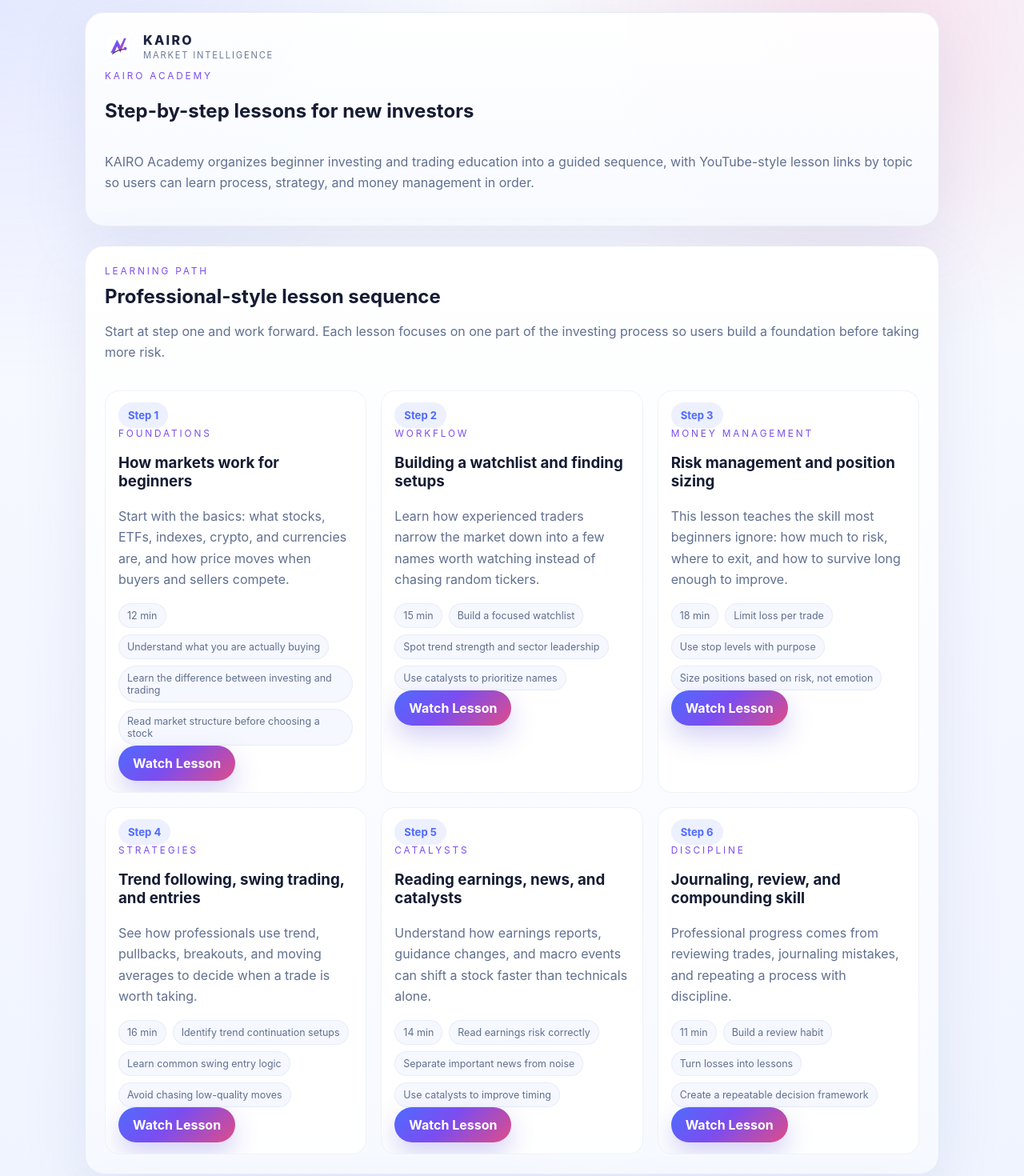
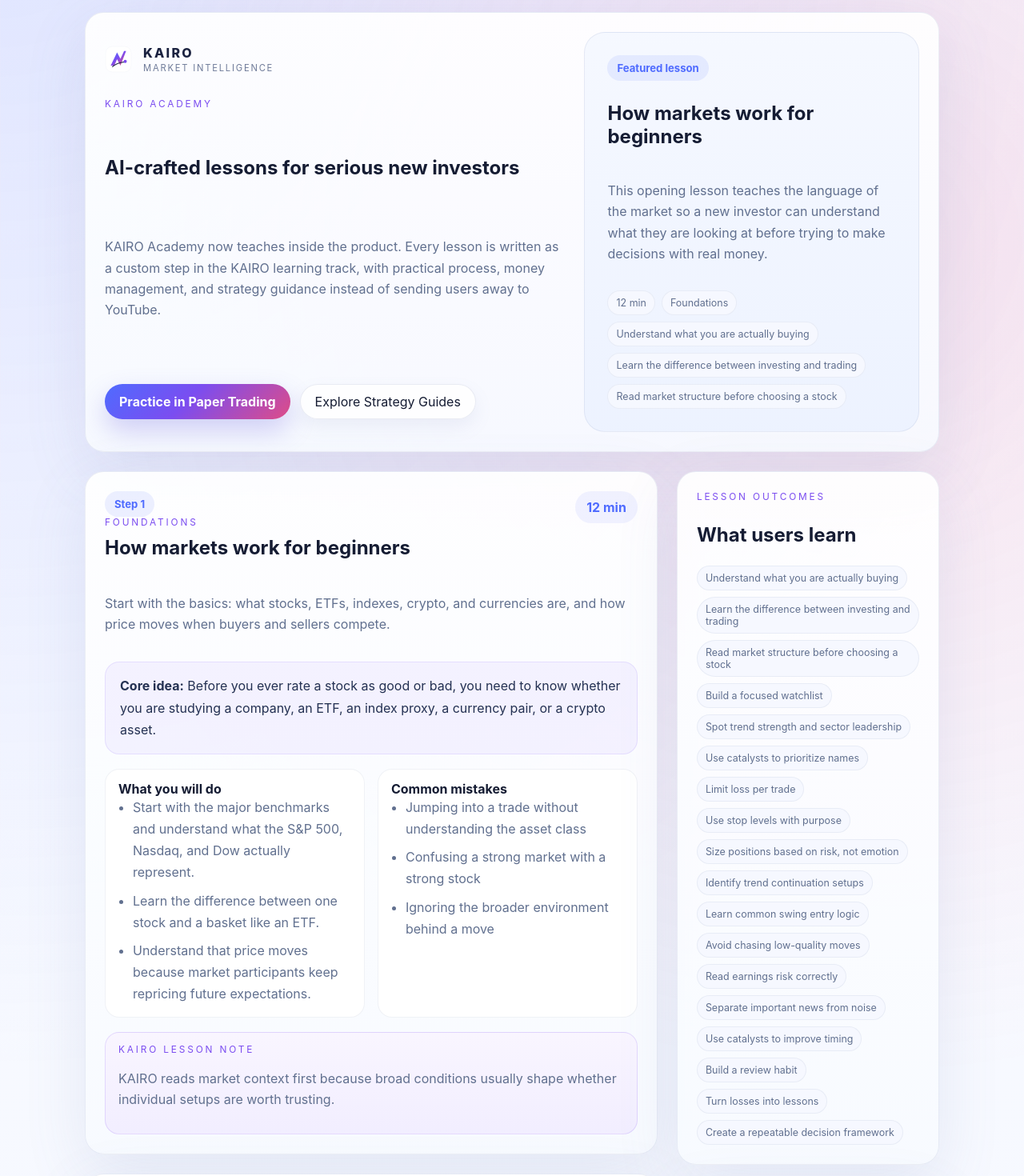
Before and after one commit to itzbrendanc/KAIRO, a Next.js app: page /academy in a window 1280 px wide. Shown: the part 140-1610 px from the top of the page at 80% size. Built offline with nearby package versions, Linux system fonts and the light colour scheme.

Commit message:
Replace academy links with native AI lessons

```diff
--- a/data/academy-lessons.ts
+++ b/data/academy-lessons.ts
@@ -4,8 +4,12 @@
   duration: string;
   category: string;
   summary: string;
+  description: string;
+  coreIdea: string;
   outcomes: string[];
-  watchUrl: string;
+  steps: string[];
+  mistakes: string[];
+  aiLesson: string;
 };
 
 export const ACADEMY_LESSONS: AcademyLesson[] = [
@@ -16,12 +20,27 @@
     category: "Foundations",
     summary:
       "Start with the basics: what stocks, ETFs, indexes, crypto, and currencies are, and how price moves when buyers and sellers compete.",
+    description:
+      "This opening lesson teaches the language of the market so a new investor can understand what they are looking at before trying to make decisions with real money.",
+    coreIdea:
+      "Before you ever rate a stock as good or bad, you need to know whether you are studying a company, an ETF, an index proxy, a currency pair, or a crypto asset.",
     outcomes: [
       "Understand what you are actually buying",
       "Learn the difference between investing and trading",
       "Read market structure before choosing a stock"
     ],
-    watchUrl: "https://www.youtube.com/results?search_query=professional+investor+how+stock+market+works+for+beginners"
+    steps: [
+      "Start with the major benchmarks and understand what the S&P 500, Nasdaq, and Dow actually represent.",
+      "Learn the difference between one stock and a basket like an ETF.",
+      "Understand that price moves because market participants keep repricing future expectations."
+    ],
+    mistakes: [
+      "Jumping into a trade without understanding the asset class",
+      "Confusing a strong market with a strong stock",
+      "Ignoring the broader environment behind a move"
+    ],
+    aiLesson:
+      "KAIRO reads market context first because broad conditions usually shape whether individual setups are worth trusting."
   },
   {
     step: 2,
@@ -30,12 +49,27 @@
     category: "Workflow",
     summary:
       "Learn how experienced traders narrow the market down into a few names worth watching instead of chasing random tickers.",
+    description:
+      "The goal of this lesson is to teach selection. A smaller, focused watchlist usually leads to better decisions than trying to react to everything at once.",
+    coreIdea:
+      "A watchlist is not just a list of popular symbols. It is a shortlist of names with clear catalysts, clean structure, and a reason to deserve attention today.",
     outcomes: [
       "Build a focused watchlist",
       "Spot trend strength and sector leadership",
       "Use catalysts to prioritize names"
     ],
-    watchUrl: "https://www.youtube.com/results?search_query=professional+trader+watchlist+strategy+for+beginners"
+    steps: [
+      "Start with sectors showing real strength or weakness.",
+      "Choose names with clear trend structure and strong volume participation.",
+      "Rank your list by catalyst quality and chart clarity."
+    ],
+    mistakes: [
+      "Tracking too many names",
+      "Picking symbols only because they are trending on social media",
+      "Ignoring the difference between watchlist quality and watchlist size"
+    ],
+    aiLesson:
+      "KAIRO’s watchlist tools work best when the user tracks names with intent rather than collecting random tickers."
   },
   {
     step: 3,
@@ -44,12 +78,27 @@
     category: "Money Management",
     summary:
       "This lesson teaches the skill most beginners ignore: how much to risk, where to exit, and how to survive long enough to improve.",
+    description:
+      "Money management is what keeps a trading plan alive. Without it, even good ideas can turn into account damage.",
+    coreIdea:
+      "Your first job is not to maximize return. Your first job is to control risk so one bad decision never defines your month.",
     outcomes: [
       "Limit loss per trade",
       "Use stop levels with purpose",
       "Size positions based on risk, not emotion"
     ],
-    watchUrl: "https://www.youtube.com/results?search_query=professional+trader+risk+management+position+sizing+beginner"
+    steps: [
+      "Decide how much account capital you are willing to risk on one idea.",
+      "Set an invalidation point before you enter the trade.",
+      "Calculate size from the stop distance instead of guessing."
+    ],
+    mistakes: [
+      "Increasing position size after a losing streak",
+      "Using stops that have no structural meaning",
+      "Treating conviction as a substitute for risk control"
+    ],
+    aiLesson:
+      "KAIRO’s paper-trading and lesson flow are designed to help users build survival habits before they chase performance."
   },
   {
     step: 4,
@@ -58,12 +107,27 @@
     category: "Strategies",
     summary:
       "See how professionals use trend, pullbacks, breakouts, and moving averages to decide when a trade is worth taking.",
+    description:
+      "This lesson helps users understand how setups form so they can tell the difference between a disciplined trend entry and a late emotional chase.",
+    coreIdea:
+      "The best entries usually happen when price, momentum, and structure align rather than when a move already feels obvious to everyone.",
     outcomes: [
       "Identify trend continuation setups",
       "Learn common swing entry logic",
       "Avoid chasing low-quality moves"
     ],
-    watchUrl: "https://www.youtube.com/results?search_query=professional+swing+trading+strategy+trend+following+beginners"
+    steps: [
+      "Find a stock already moving with clear trend structure.",
+      "Wait for a pullback, base, or breakout with a defined level.",
+      "Use trend and momentum indicators to confirm the setup."
+    ],
+    mistakes: [
+      "Buying extended breakouts without a plan",
+      "Ignoring the broader market when taking a trend trade",
+      "Entering because a move looks exciting instead of technically clean"
+    ],
+    aiLesson:
+      "KAIRO uses moving averages, RSI, MACD, and trendline structure to explain why a setup is strong, weak, or mixed."
   },
   {
     step: 5,
@@ -72,12 +136,27 @@
     category: "Catalysts",
     summary:
       "Understand how earnings reports, guidance changes, and macro events can shift a stock faster than technicals alone.",
+    description:
+      "Catalysts can completely reprice a stock. This lesson teaches users when to trust the chart and when to respect the event calendar first.",
+    coreIdea:
+      "A clean chart can still fail quickly around earnings, guidance changes, regulatory headlines, or large macro surprises.",
     outcomes: [
       "Read earnings risk correctly",
       "Separate important news from noise",
       "Use catalysts to improve timing"
     ],
-    watchUrl: "https://www.youtube.com/results?search_query=professional+investor+earnings+analysis+for+beginners"
+    steps: [
+      "Check whether earnings or guidance is near before entering.",
+      "Read headline importance instead of reacting to every article equally.",
+      "Let catalysts change your conviction only when they affect the actual thesis."
+    ],
+    mistakes: [
+      "Holding size blindly into earnings",
+      "Treating every headline as equally important",
+      "Ignoring how catalysts can shift volatility and spreads"
+    ],
+    aiLesson:
+      "KAIRO ranks news by importance and adds earnings context because catalyst quality often matters more than raw headline quantity."
   },
   {
     step: 6,
@@ -86,11 +165,26 @@
     category: "Discipline",
     summary:
       "Professional progress comes from reviewing trades, journaling mistakes, and repeating a process with discipline.",
+    description:
+      "The last lesson turns all of the earlier material into a repeatable loop. This is how new investors stop repeating the same mistakes.",
+    coreIdea:
+      "Growth comes from review. If you never study your entries, exits, and reasoning, the market will keep charging tuition.",
     outcomes: [
       "Build a review habit",
       "Turn losses into lessons",
       "Create a repeatable decision framework"
     ],
-    watchUrl: "https://www.youtube.com/results?search_query=professional+trader+journaling+review+discipline+beginners"
+    steps: [
+      "Journal the thesis before the trade, not after.",
+      "Review both winners and losers to separate luck from process.",
+      "Update your rules based on recurring mistakes."
+    ],
+    mistakes: [
+      "Only reviewing losing trades",
+      "Writing vague notes with no decision logic",
+      "Changing strategy constantly instead of refining one process"
+    ],
+    aiLesson:
+      "KAIRO’s learning flow is strongest when the academy, watchlists, paper trading, and signal reviews are used together as one process."
   }
 ];
--- a/pages/academy.tsx
+++ b/pages/academy.tsx
@@ -3,87 +3,116 @@
 import { ACADEMY_LESSONS } from "@/data/academy-lessons";
 
 export default function AcademyPage() {
+  const featured = ACADEMY_LESSONS[0];
+  const lessonTrack = ACADEMY_LESSONS.slice(1);
+
   return (
     <div className="page stack public-page">
-      <section className="panel public-hero">
+      <section className="panel academy-hero">
+        <div className="academy-hero-copy">
           <KairoLogo size="sm" />
           <div className="eyebrow">KAIRO Academy</div>
-        <h1>Step-by-step lessons for new investors</h1>
+          <h1>AI-crafted lessons for serious new investors</h1>
           <p className="muted-copy">
-          KAIRO Academy organizes beginner investing and trading education into a guided sequence, with YouTube-style lesson links by topic so users can learn process, strategy, and money management in order.
+            KAIRO Academy now teaches inside the product. Every lesson is written as a custom step in the KAIRO learning track, with practical process, money management, and strategy guidance instead of sending users away to YouTube.
           </p>
-      </section>
-
-      <section className="panel terminal-panel">
-        <div className="section-header">
-          <div>
-            <div className="eyebrow">Learning path</div>
-            <h2>Professional-style lesson sequence</h2>
-            <p className="muted-copy">
-              Start at step one and work forward. Each lesson focuses on one part of the investing process so users build a foundation before taking more risk.
-            </p>
+          <div className="hero-controls">
+            <Link className="primary-button link-button" href="/portfolio">
+              Practice in Paper Trading
+            </Link>
+            <Link className="ghost-button link-button" href="/solutions">
+              Explore Strategy Guides
+            </Link>
           </div>
         </div>
-        <div className="card-grid academy-grid">
-          {ACADEMY_LESSONS.map((lesson) => (
-            <div key={lesson.step} className="lesson-card lesson-video-card">
-              <div className="lesson-step-badge">Step {lesson.step}</div>
-              <div className="eyebrow">{lesson.category}</div>
-              <h3>{lesson.title}</h3>
-              <p className="muted-copy">{lesson.summary}</p>
+
+        <div className="academy-hero-panel">
+          <div className="lesson-step-badge">Featured lesson</div>
+          <h2>{featured.title}</h2>
+          <p className="muted-copy">{featured.description}</p>
           <div className="signal-metrics">
-                <span>{lesson.duration}</span>
-                {lesson.outcomes.map((outcome) => (
+            <span>{featured.duration}</span>
+            <span>{featured.category}</span>
+            {featured.outcomes.map((outcome) => (
               <span key={outcome}>{outcome}</span>
             ))}
           </div>
-              <div className="hero-controls">
-                <a
-                  className="primary-button link-button"
-                  href={lesson.watchUrl}
-                  target="_blank"
-                  rel="noreferrer"
-                >
-                  Watch Lesson
-                </a>
-              </div>
-            </div>
-          ))}
         </div>
       </section>
 
-      <section className="two-column">
-        <div className="panel terminal-panel">
-          <div className="section-header">
+      <section className="academy-layout">
+        <div className="stack">
+          {ACADEMY_LESSONS.map((lesson) => (
+            <article key={lesson.step} className="panel academy-lesson-card">
+              <div className="academy-lesson-top">
                 <div>
-              <div className="eyebrow">Focus area</div>
-              <h2>Money management first</h2>
+                  <div className="lesson-step-badge">Step {lesson.step}</div>
+                  <div className="eyebrow">{lesson.category}</div>
+                  <h2>{lesson.title}</h2>
+                </div>
+                <div className="academy-duration">{lesson.duration}</div>
+              </div>
+
+              <p className="muted-copy">{lesson.summary}</p>
+              <p className="academy-core-idea">
+                <strong>Core idea:</strong> {lesson.coreIdea}
+              </p>
+
+              <div className="academy-section-grid">
+                <div className="lesson-card academy-subcard">
+                  <strong>What you will do</strong>
+                  <ul className="academy-list">
+                    {lesson.steps.map((step) => (
+                      <li key={step}>{step}</li>
+                    ))}
+                  </ul>
+                </div>
+
+                <div className="lesson-card academy-subcard">
+                  <strong>Common mistakes</strong>
+                  <ul className="academy-list">
+                    {lesson.mistakes.map((mistake) => (
+                      <li key={mistake}>{mistake}</li>
+                    ))}
+                  </ul>
                 </div>
               </div>
-          <p className="muted-copy">
-            The academy puts money management near the front of the journey on purpose. Most new investors spend too much time hunting for entries and not enough time learning risk, sizing, and drawdown control.
-          </p>
+
+              <div className="lesson-card academy-ai-box">
+                <div className="eyebrow">KAIRO lesson note</div>
+                <p className="muted-copy">{lesson.aiLesson}</p>
+              </div>
+            </article>
+          ))}
         </div>
 
-        <div className="panel terminal-panel">
-          <div className="section-header">
-            <div>
-              <div className="eyebrow">Next step</div>
-              <h2>Practice with KAIRO tools</h2>
+        <aside className="stack">
+          <div className="panel academy-side-card">
+            <div className="eyebrow">Lesson outcomes</div>
+            <h2>What users learn</h2>
+            <div className="signal-metrics">
+              {ACADEMY_LESSONS.flatMap((lesson) => lesson.outcomes).map((outcome) => (
+                <span key={outcome}>{outcome}</span>
+              ))}
             </div>
           </div>
+
+          <div className="panel academy-side-card">
+            <div className="eyebrow">Workflow</div>
+            <h2>Learn, then apply</h2>
             <p className="muted-copy">
-            After each lesson, users can move into the paper-trading simulator, market activity page, and stock analysis pages to put the lesson into a real workflow.
+              The best way to use the academy is to study one lesson, then immediately apply it in the watchlist, stock-analysis, and paper-trading areas of KAIRO.
             </p>
             <div className="hero-controls">
-            <Link className="ghost-button link-button" href="/portfolio">
-              Open Paper Trading
+              <Link className="ghost-button link-button" href="/dashboard">
+                Open Dashboard
               </Link>
-            <Link className="primary-button link-button" href="/solutions">
-              Read More Lessons
+              <Link className="primary-button link-button" href="/market-activity">
+                Open Market Activity
               </Link>
             </div>
           </div>
+        </aside>
       </section>
     </div>
   );
--- a/styles/globals.css
+++ b/styles/globals.css
@@ -1481,12 +1481,101 @@
   font-weight: 700;
 }
 
+.academy-hero {
+  display: grid;
+  grid-template-columns: minmax(0, 1.1fr) minmax(320px, 0.8fr);
+  gap: 24px;
+  align-items: stretch;
+}
+
+.academy-hero-copy,
+.academy-hero-panel,
+.academy-side-card {
+  display: grid;
+  gap: 16px;
+}
+
+.academy-hero-panel {
+  align-content: start;
+  padding: 28px;
+  border-radius: 26px;
+  background: linear-gradient(180deg, rgba(245, 248, 255, 0.96) 0%, rgba(236, 242, 255, 0.96) 100%);
+  border: 1px solid rgba(108, 124, 170, 0.12);
+}
+
+.academy-layout {
+  display: grid;
+  grid-template-columns: minmax(0, 1.2fr) minmax(280px, 0.55fr);
+  gap: 24px;
+  align-items: start;
+}
+
+.academy-lesson-card {
+  display: grid;
+  gap: 18px;
+}
+
+.academy-lesson-top {
+  display: flex;
+  justify-content: space-between;
+  gap: 18px;
+  align-items: flex-start;
+}
+
+.academy-duration {
+  padding: 10px 14px;
+  border-radius: 999px;
+  background: rgba(79, 107, 255, 0.08);
+  color: #4f6bff;
+  font-weight: 700;
+  white-space: nowrap;
+}
+
+.academy-core-idea {
+  margin: 0;
+  padding: 16px 18px;
+  border-radius: 18px;
+  background: rgba(123, 77, 240, 0.06);
+  border: 1px solid rgba(123, 77, 240, 0.12);
+  color: #243152;
+  line-height: 1.7;
+}
+
+.academy-section-grid {
+  display: grid;
+  grid-template-columns: repeat(2, minmax(0, 1fr));
+  gap: 16px;
+}
+
+.academy-subcard {
+  gap: 12px;
+}
+
+.academy-ai-box {
+  background: linear-gradient(180deg, rgba(249, 245, 255, 0.96) 0%, rgba(241, 237, 255, 0.96) 100%);
+  border-color: rgba(123, 77, 240, 0.16);
+}
+
+.academy-list {
+  margin: 0;
+  padding-left: 18px;
+  color: var(--muted);
+  line-height: 1.7;
+}
+
+.academy-list li + li {
+  margin-top: 8px;
+}
+
 @media (max-width: 960px) {
   .grid-3,
   .two-column,
   .hero,
   .dashboard-grid,
   .market-overview-grid,
+  .academy-hero,
+  .academy-layout,
+  .academy-section-grid,
   .landing-stock-hero,
   .landing-stock-bottom,
   .landing-stock-tickers {
```
Lines whose indentation alone changed are shown as unchanged.
